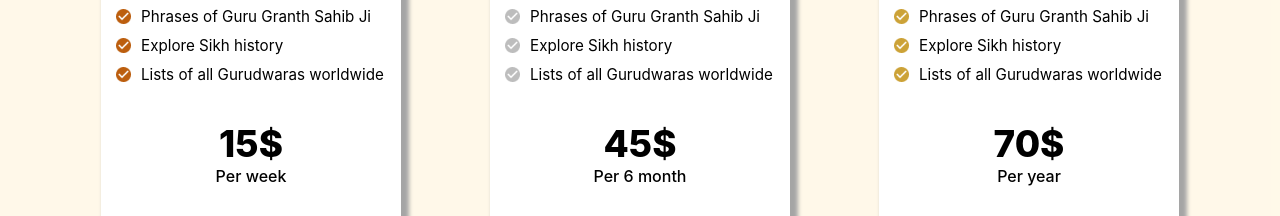
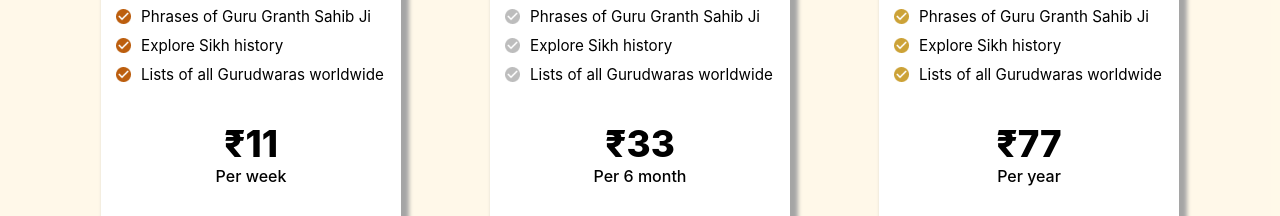
Before and after one commit to shreyashmethi/GPTSahibb, a React (Create React App) app: page / in a window 1280 px wide. Shown: the part 2780-2996 px from the top of the page. Built offline with nearby package versions, Linux system fonts and the light colour scheme.

Commit message:
Update main.js

```diff
--- a/src/screens/main.js
+++ b/src/screens/main.js
@@ -131,7 +131,7 @@
       ],
       color: "#BC5E0E",
       path: "images/t1.png",
-      price: ["15$", "Per week"],
+      price: ["₹11", "Per week"],
     },
     {
       head: "Professional",
@@ -143,7 +143,7 @@
       ],
       color: "#BDBDBD",
       path: "images/t2.png",
-      price: ["45$", "Per 6 month"],
+      price: ["₹33", "Per 6 month"],
     },
     {
       head: "Business",
@@ -155,7 +155,7 @@
       ],
       color: "#CCA237",
       path: "images/t3.png",
-      price: ["70$", "Per year"],
+      price: ["₹77", "Per year"],
     },
   ];
 
@@ -355,7 +355,7 @@
             <div className={style.coninfo}>
               <div className={style.conele}>
                 {" "}
-                <img src="images/call.png"></img>+91 00000 00000
+                <img src="images/call.png"></img>+91 86994 27726
               </div>
               <div className={style.conele}>
                 <img src="images/mail.png"></img>gptsahib03@gmail.com
```
